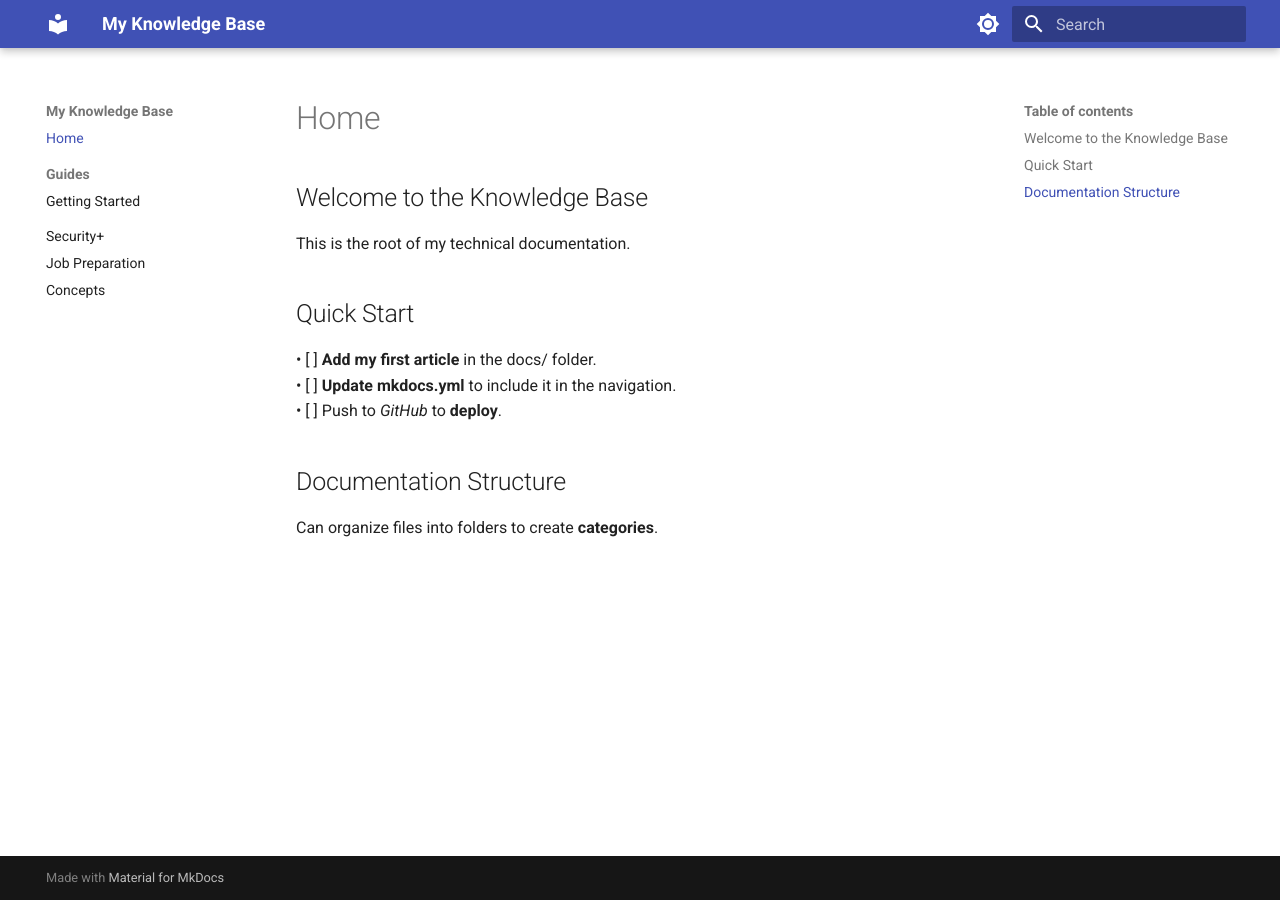
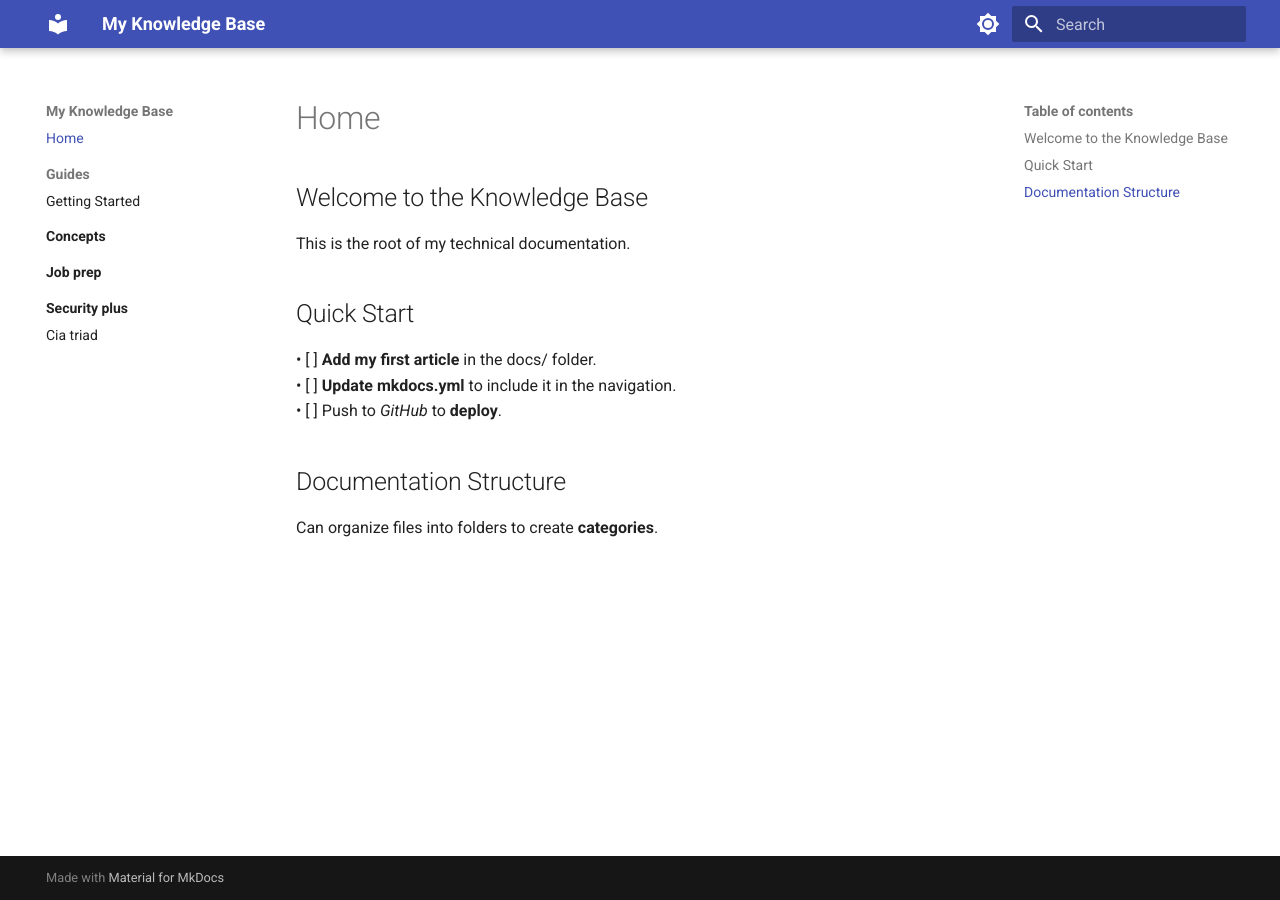
Before and after one commit to GooseHero99/Knowledge-base, an MkDocs documentation site: the page built from docs/index.md, in a window 1280 px wide. Built offline with MkDocs 1.6.1 and Material for MkDocs 9.7.7, drawn with Linux system fonts in a browser that asks for light colours; some of the changed lines change nothing that is shown.

Commit message:
Update mkdocs.yml
removed nav

```diff
--- a/mkdocs.yml
+++ b/mkdocs.yml
@@ -26,14 +26,6 @@ theme:
 plugins:
   - search
 
-nav:
-  - Home: index.md
-  - Guides:
-    - Getting Started: Guides/Getting-Started.md
-  - Security+: security-plus/index.md
-  - Job Preparation: job-prep/index.md
-  - Concepts : concepts/index.md
-
 markdown_extensions:
   - admonition
   - pymdownx.details
```
